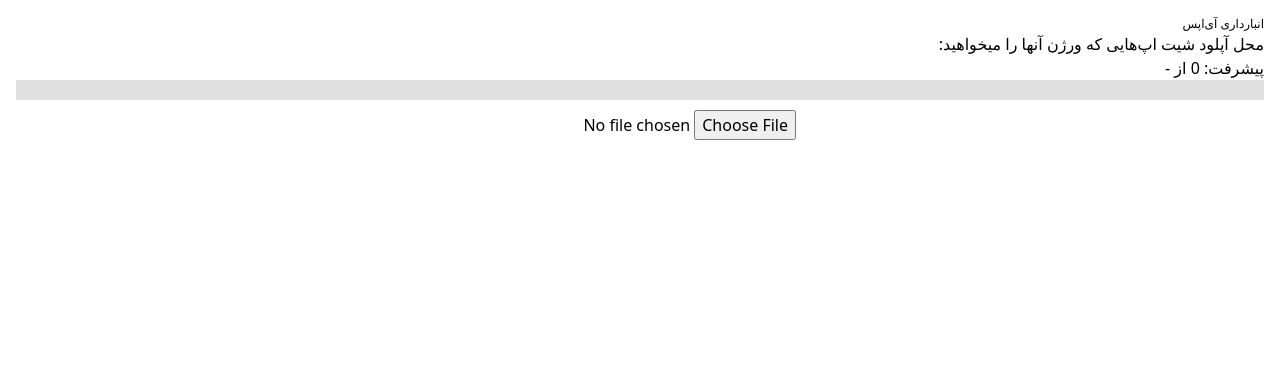
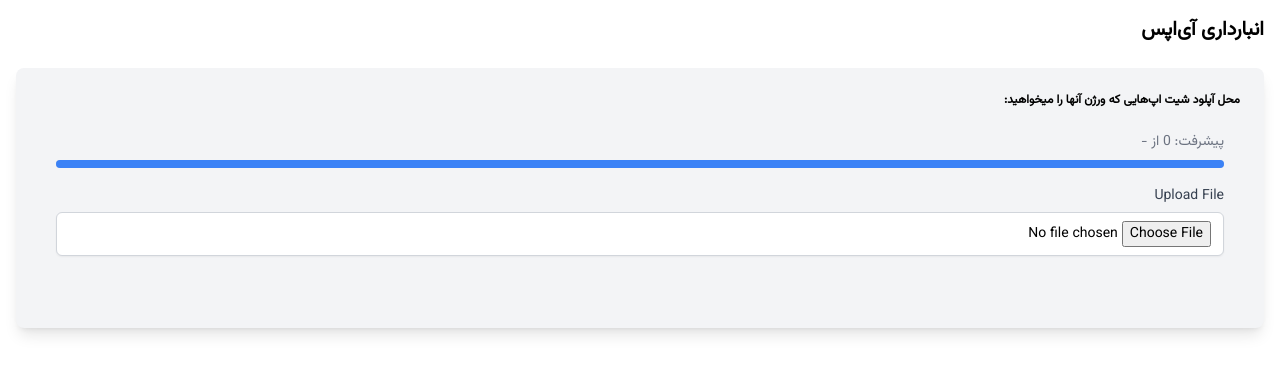
Before and after one commit to immorez/app-version-script, a React (Vite) app: page / in a window 1280 px wide. Shown: the top 374 px of the page. Built offline with nearby package versions, Linux system fonts and the light colour scheme.

Commit message:
Add csv file download

```diff
--- a/index.html
+++ b/index.html
@@ -2,11 +2,13 @@
 <html lang="en">
   <head>
     <meta charset="UTF-8" />
+    <link
+      rel="stylesheet"
+      href="https://fonts.googleapis.com/css?family=Vazirmatn&display=swap"
+    />
+
     <link rel="icon" type="image/svg+xml" href="/vite.svg" />
-    <!-- <link
-      href="https://fonts.googleapis.com/css2?family=Poppins&display=swap"
-      rel="stylesheet"
-    /> -->
+
     <meta name="viewport" content="width=device-width, initial-scale=1.0" />
     <title>iApps Inventory</title>
   </head>
--- a/package.json
+++ b/package.json
@@ -2,7 +2,7 @@
   "name": "app-version-script",
   "private": true,
   "version": "0.0.0",
-  "type": "module",
+  "type": "commonjs",
   "scripts": {
     "dev": "vite",
     "build": "tsc && vite build",
@@ -11,14 +11,18 @@
   },
   "dependencies": {
     "@types/papaparse": "^5.3.7",
+    "@types/react-csv": "^1.1.3",
     "axios": "^1.4.0",
     "node-itunes-search": "^1.2.3",
     "papaparse": "^5.4.1",
+    "prop-types": "^15.8.1",
     "react": "^18.2.0",
+    "react-csv": "^2.2.2",
     "react-dom": "^18.2.0",
     "url": "^0.11.0"
   },
   "devDependencies": {
+    "@rollup/plugin-dsv": "^3.0.2",
     "@types/react": "^18.0.28",
     "@types/react-dom": "^18.0.11",
     "@typescript-eslint/eslint-plugin": "^5.57.1",
--- /dev/null
+++ b/postcss.config.js
@@ -0,0 +1,3 @@
+module.exports = {
+  plugins: [require("tailwindcss"), require("autoprefixer")],
+};
--- a/src/App.tsx
+++ b/src/App.tsx
@@ -1,4 +1,5 @@
 import { FormEvent, useCallback, useState } from "react";
+
 import { AppData } from "./types";
 import Sheet from "./Sheet";
 
@@ -32,32 +33,16 @@ function App() {
     [id]
   );
 
-  // const onIdInputChangeHandler = useCallback(
-  //   (e: ChangeEvent<HTMLTextAreaElement>) => {
-  //     e.preventDefault();
-  //     setId(e.target.value);
-  //   },
-  //   []
-  // );
+  return (
+    <div dir="rtl" className="container mx-auto p-4 font-sans">
+      <h1 className="text-xl font-black uppercase mb-6">انبارداری آی‌اپس</h1>
 
-  return (
-    <div dir="rtl" className="container mx-auto p-4 font-display">
-      <h1 className="text-xs">انبارداری آی‌اپس</h1>
-      {/* <p>برای جستجو میان چند اپ، آیدی آنها را با , از هم جدا کنید.</p>
-      <form onSubmit={fetchAppByIdFromItunes}>
-        <textarea
-          name="appId"
-          placeholder="آیدی اپ(ها)"
-          onChange={onIdInputChangeHandler}
-        />
-        <button type="submit">جستجو</button>
-      </form> */}
-      <form onSubmit={fetchAppByIdFromItunes}>
-        <h3>محل آپلود شیت اپ‌هایی که ورژن آنها را میخواهید:</h3>
+      <div className="bg-gray-100 p-6 rounded-lg shadow-lg">
+        <h3 className="text-xs font-bold mb-2">
+          محل آپلود شیت اپ‌هایی که ورژن آنها را میخواهید:
+        </h3>
         <Sheet />
-      </form>
-
-      {JSON.stringify(data)}
+      </div>
     </div>
   );
 }
--- a/src/Sheet.tsx
+++ b/src/Sheet.tsx
@@ -1,5 +1,6 @@
 import { useEffect, useState } from "react";
 import Papa from "papaparse";
+import { CSVLink } from "react-csv";
 import { AppData } from "./types";
 
 function Sheet() {
@@ -50,8 +51,9 @@ function Sheet() {
           (row: any) => row["ID"] && /^\d+$/.test(row["ID"])
         );
 
-        setInterval(() => {
-          if (take < rowsWithIds.length) {
+        const refreshId = setInterval(() => {
+          if (take <= rowsWithIds.length) {
+            console.log(take, rowsWithIds.length);
             ids = rowsWithIds.slice(take - 200, take).map((row: any) => {
               return row["ID"];
             });
@@ -73,6 +75,8 @@ function Sheet() {
                 })) as unknown[]
               );
             };
+          } else {
+            clearInterval(refreshId);
           }
         }, 3000);
 
@@ -87,10 +91,6 @@ function Sheet() {
       setChangedVersions((prev: any) => [
         ...prev,
         ...responseData.filter((r: any) => {
-          console.log(
-            values.find((v) => v[2] == r.id),
-            r.id
-          );
           return (
             values.find((v) => String(v[2]) === String(r.id)) &&
             (values.find((v) => String(v[2]) === String(r.id)) as any)[0] !==
@@ -101,24 +101,26 @@ function Sheet() {
     }
   }, [responseData, values, values?.length]);
 
+  console.log(changedVersions);
+
   return (
-    <div>
-      <p>
+    <div className="bg-gray-100 p-4">
+      <p className="text-sm text-gray-500 mb-2">
         پیشرفت: {`${progress} از ${values.length > 0 ? values.length : "-"}`}
       </p>
-      <div style={{ display: "flex", background: "#e0e0e0" }}>
-        <span
-          style={{
-            display: "flex",
-            background: "blue",
-            height: "20px",
-            width: `${(progress / values.length) * 100}%`,
-          }}
-        />
+      <div className="h-2 bg-gray-300 rounded-md mb-4">
+        <div
+          className="h-full rounded-md bg-blue-500"
+          style={{ width: `${(progress / values.length) * 100}%` }}
+        ></div>
       </div>
 
-      <ul>
-        {[...Array.from(new Set(changedVersions))].map((i: any) =>
+      {changedVersions.length > 0 ? (
+        <ul
+          dir="ltr"
+          className="bg-gray-900 rounded-xl p-2 overflow-y-auto max-h-[450px]"
+        >
+          {[...new Set(changedVersions)].map((i: any) =>
             i ? (
               <a
                 href={
@@ -127,45 +129,83 @@ function Sheet() {
                     : undefined
                 }
                 target="_blank"
+                key={i.id}
               >
-              <li key={i.id}>
-                {JSON.stringify(values.find((v) => Number(v[2]) === i.id))}
+                <li className="text-green-400 py-1 text-xs font-mono">
+                  {`[NEW VERSION!] ${
+                    values.find((v) => Number(v[2]) === i.id)?.[1]
+                  } | Version: ${
+                    values.find((v) => Number(v[2]) === i.id)?.[0]
+                  } | ID: ${values.find((v) => Number(v[2]) === i.id)?.[2]}`}
                 </li>
               </a>
             ) : null
           )}
         </ul>
+      ) : null}
+
       {/* File Uploader */}
+      <div className="mt-4">
+        <label className="text-sm font-medium text-gray-700">Upload File</label>
         <input
           type="file"
           name="file"
           onChange={changeHandler}
           accept=".csv"
-        style={{ display: "block", margin: "10px auto" }}
+          className="mt-1 block w-full py-2 px-3 border border-gray-300 bg-white rounded-md shadow-sm focus:outline-none focus:ring-blue-500 focus:border-blue-500 sm:text-sm"
         />
-      <br />
-      <br />
+      </div>
+
       {/* Table */}
-      <table>
+      <div className="mt-8 flex flex-row w-full justify-end">
+        {(progress / values.length) * 100 > 99 && (
+          <CSVLink
+            className="bg-blue-500 text-white px-4 py-2 rounded-xl self-end"
+            data={changedVersions as any}
+            headers={[
+              { label: "id", key: "id" },
+              { label: "version", key: "version" },
+            ]}
+          >
+            دانلود فایل خروجی
+          </CSVLink>
+        )}
+
+        {/* <table className="w-full table-fixed">
           <thead>
-          <tr>
+            <tr className="bg-gray-50">
               {tableRows.map((rows, index) => {
-              return <th key={index}>{rows}</th>;
+                return (
+                  <th
+                    key={index}
+                    className="px-6 py-3 text-left text-xs font-medium text-gray-500 uppercase tracking-wider"
+                  >
+                    {rows}
+                  </th>
+                );
               })}
             </tr>
           </thead>
-        <tbody>
+          <tbody className="bg-white divide-y divide-gray-200 max-h-[500px] overflow-x-hidden">
             {values.map((value: any, index) => {
               return (
-              <tr key={index}>
+                <tr key={index} className="hover:bg-gray-50 self-center">
                   {value.map((val: any, i: number) => {
-                  return <td key={i}>{val}</td>;
+                    return (
+                      <td
+                        key={i}
+                        className="px-6 py-4 whitespace-nowrap text-sm font-medium text-gray-900"
+                      >
+                        {val}
+                      </td>
+                    );
                   })}
                 </tr>
               );
             })}
           </tbody>
-      </table>
+        </table> */}
+      </div>
     </div>
   );
 }
--- a/tailwind.config.js
+++ b/tailwind.config.js
@@ -3,6 +3,9 @@ export default {
   content: ["./index.html", "./src/**/*.{js,ts,jsx,tsx}"],
   theme: {
     extend: {},
+    fontFamily: {
+      sans: ["Vazirmatn", "sans-serif"],
+    },
   },
   plugins: [],
 };
--- a/tsconfig.node.json
+++ b/tsconfig.node.json
@@ -3,8 +3,7 @@
     "composite": true,
     "skipLibCheck": true,
     "module": "ESNext",
-    "moduleResolution": "bundler",
-    "allowSyntheticDefaultImports": true
+    "moduleResolution": "bundler"
   },
   "include": ["vite.config.ts"]
 }
--- a/vite.config.ts
+++ b/vite.config.ts
@@ -1,8 +1,9 @@
 import { defineConfig } from "vite";
 import react from "@vitejs/plugin-react";
 import tailwindcss from "tailwindcss";
+import dsv from "@rollup/plugin-dsv";
 
 // https://vitejs.dev/config/
 export default defineConfig({
-  plugins: [react(), tailwindcss()],
+  plugins: [tailwindcss(), react(), dsv()],
 });
```
Also changed, not shown: 1 other file (tests, documents, lock files or other folders). Lines whose indentation alone changed are shown as unchanged.
